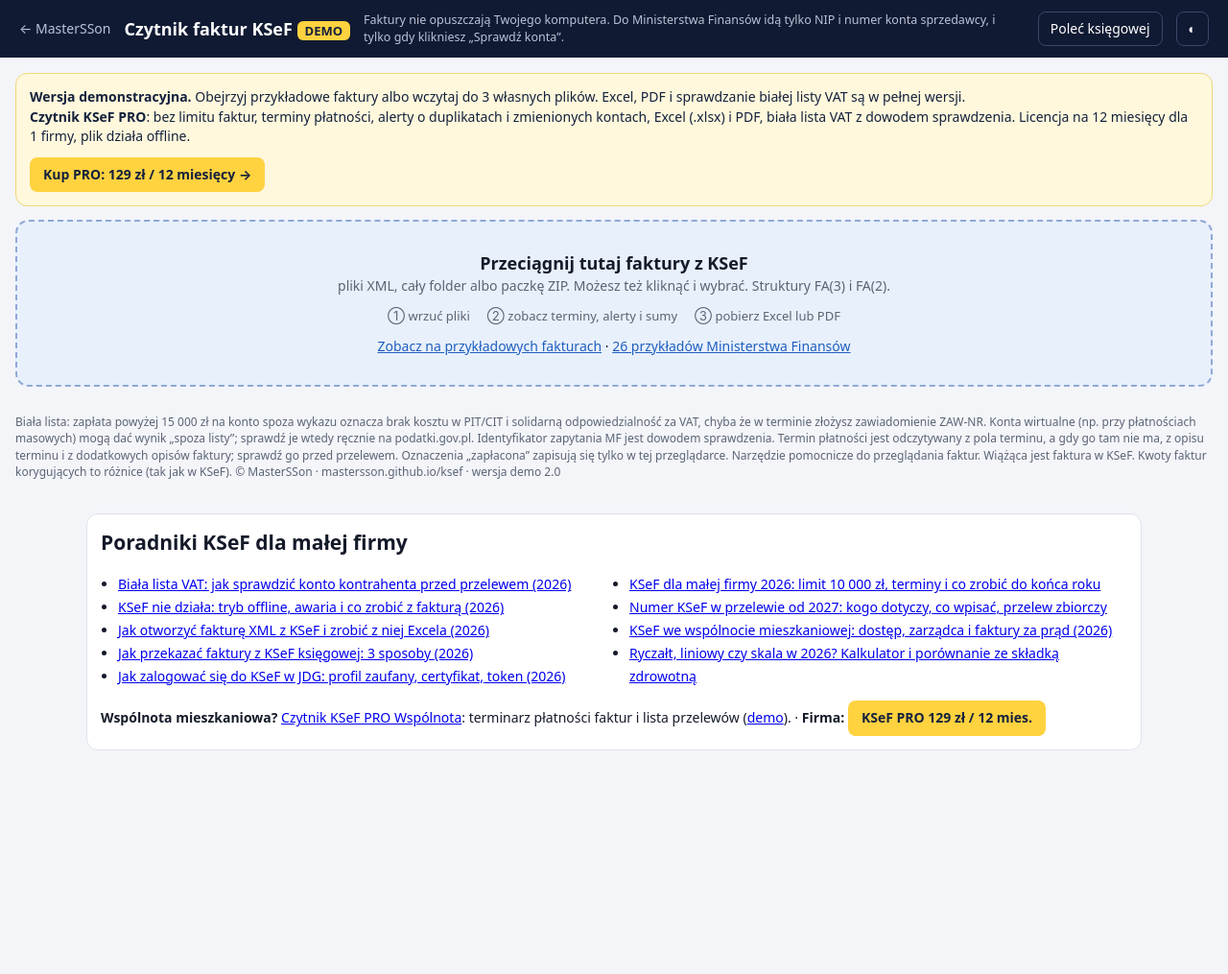
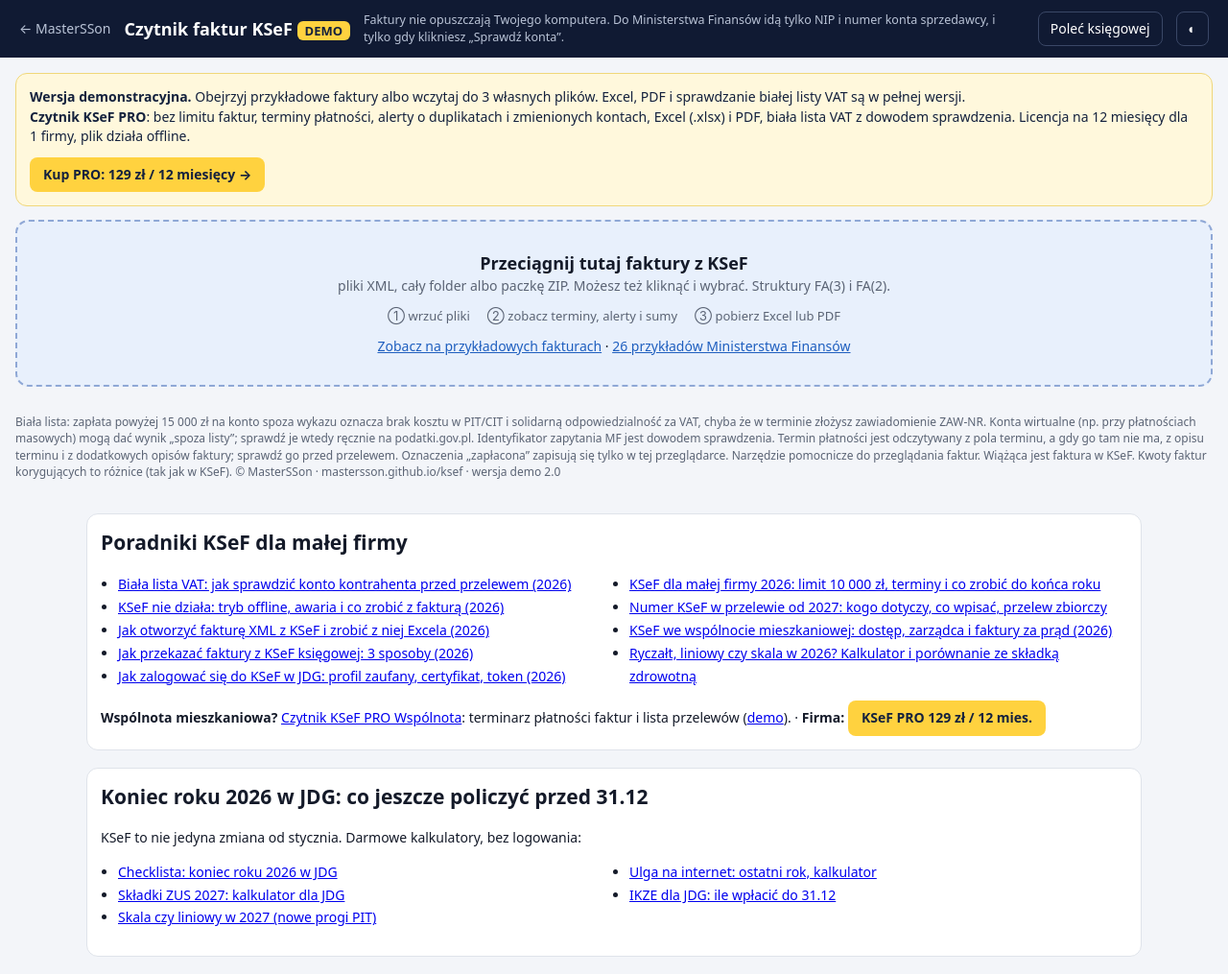
Before and after one commit to MasterSSon/MasterSSon.github.io, a plain HTML site: page ksef/index.html in a window 1280 px wide. Shown: the whole page at 96% size. Before the commit the page ends 800 px from the top, so only its background shows below. Drawn offline with Linux system fonts and the light colour scheme.

Commit message:
KSeF: blok Koniec roku 2026 (ZUS 2027, skala 2027, internet, IKZE, checklista)

```diff
--- a/ksef/index.html
+++ b/ksef/index.html
@@ -495,5 +495,12 @@ const PRZYKLADY={"FA_3_Przykład_1.xml": "<?xml version=\"1.0\" encoding=\"UTF-8
 $("#przyklady").onclick=e=>{e.stopPropagation();wczytaj(Object.entries(PRZYKLADY).map(([n,t])=>({name:n,text:async()=>t})))};
 rysuj();
 </script>
+<!-- KONIEC-ROKU:START -->
+<section class="card" style="margin:18px auto;max-width:1100px">
+<h2 style="margin-top:0">Koniec roku 2026 w JDG: co jeszcze policzyć przed 31.12</h2>
+<p>KSeF to nie jedyna zmiana od stycznia. Darmowe kalkulatory, bez logowania:</p>
+<ul style="columns:2 320px;padding-left:18px;line-height:1.7"><li><a href="../jdg-koniec-roku-2026-checklista/">Checklista: koniec roku 2026 w JDG</a></li><li><a href="../skladki-zus-2027-kalkulator-jdg/">Składki ZUS 2027: kalkulator dla JDG</a></li><li><a href="../skala-czy-liniowy-2027-nowe-progi/">Skala czy liniowy w 2027 (nowe progi PIT)</a></li><li><a href="../ulga-na-internet-2026-ostatnia-szansa/">Ulga na internet: ostatni rok, kalkulator</a></li><li><a href="../ikze-jdg-kalkulator-2026/">IKZE dla JDG: ile wpłacić do 31.12</a></li></ul>
+</section>
+<!-- KONIEC-ROKU:END -->
 </body>
 </html>
```
